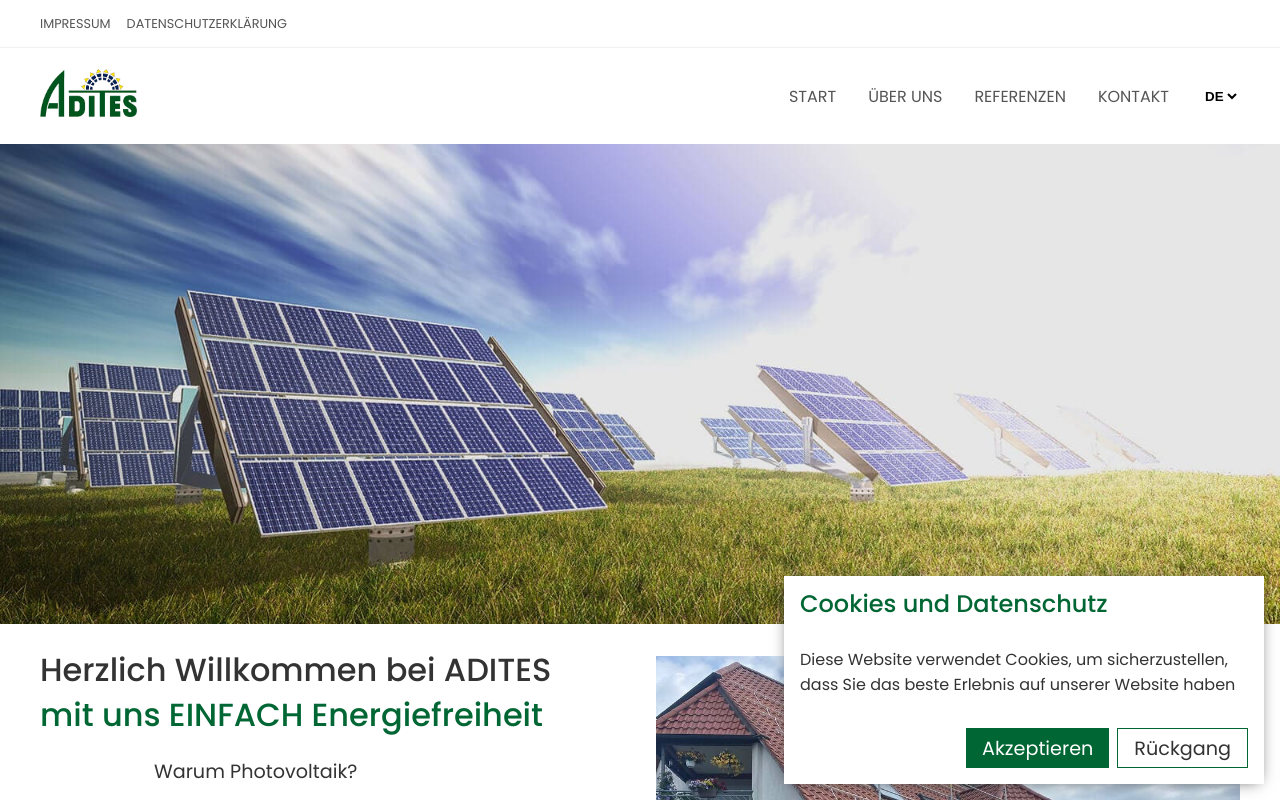
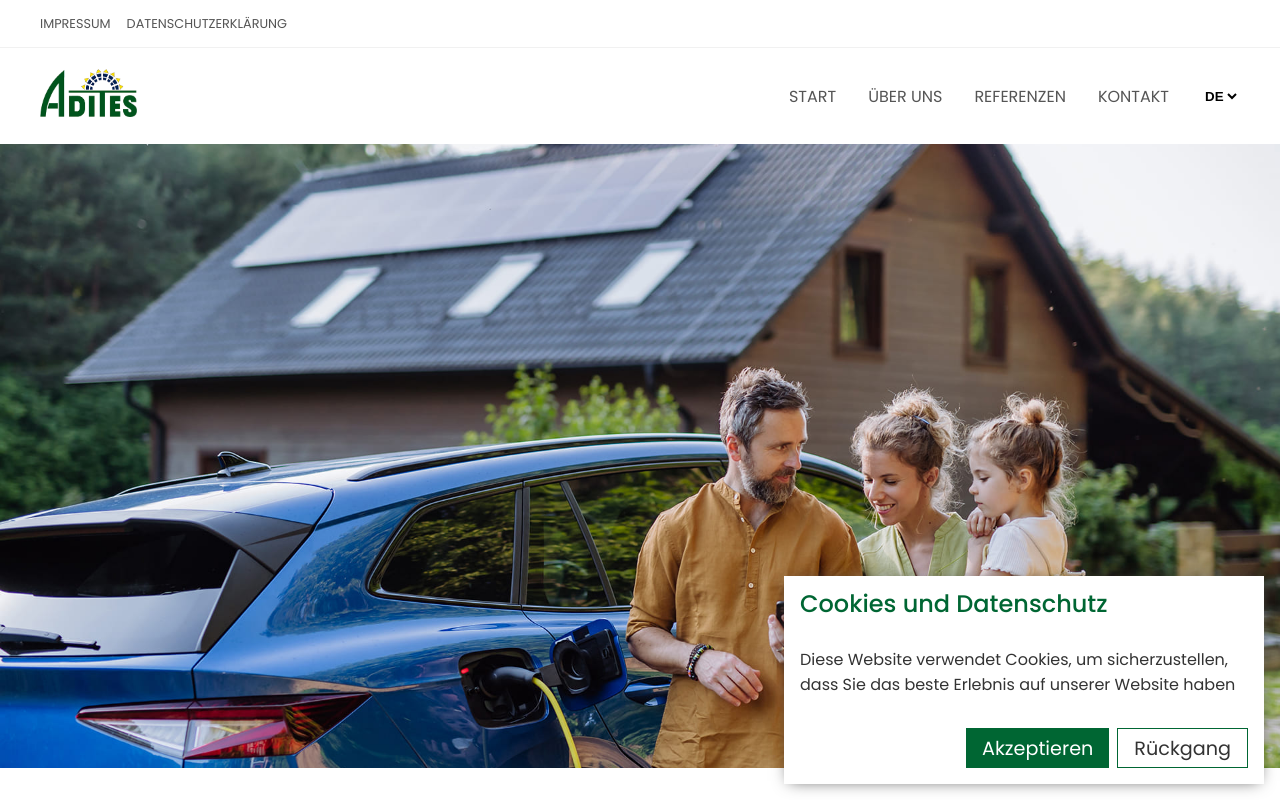
Before and after one commit to Nitrosick/Adites, a Nuxt app: page / in a window 1280 px wide. Shown: the top 800 px of the page. Built offline with nearby package versions, Linux system fonts and the light colour scheme.

Commit message:
New poster image

```diff
--- a/components/page/main/Poster.vue
+++ b/components/page/main/Poster.vue
@@ -14,7 +14,7 @@
 
 <style lang="scss" scoped>
 .poster {
-  height: 60vh;
+  height: calc(100vh - ($height-header + 2rem));
 
   &-img {
     width: 100%;
@@ -22,4 +22,10 @@
     object-fit: cover;
   }
 }
+
+@include breakpoint-md {
+  .poster {
+    height: calc(100vh - ($height-header-m + 2rem));
+  }
+}
 </style>
```
Also changed, not shown: assets/images/poster.jpg.
